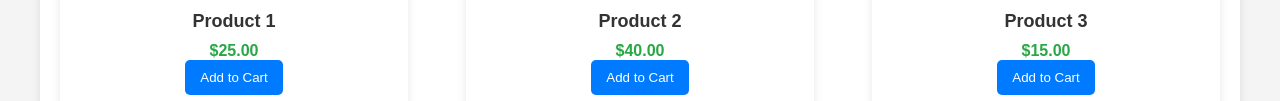
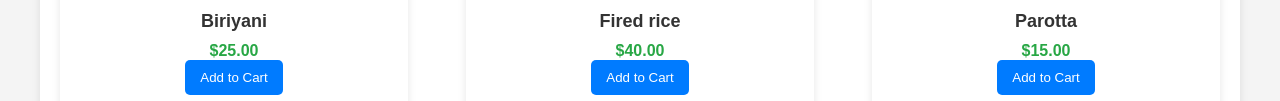
Before and after one commit to Yuvaraj-art07/shopping-cart, a plain HTML site: page index.html in a window 1280 px wide. Shown: the part 265-366 px from the top of the page. Drawn offline with Linux system fonts and the light colour scheme.

Commit message:
Update index.html

```diff
--- a/index.html
+++ b/index.html
@@ -14,19 +14,19 @@
         <div class="products">
             <div class="product">
                 <img src="https://via.placeholder.com/150" alt="Product 1">
-                <h2>Product 1</h2>
+                <h2>Biriyani</h2>
                 <p class="price">$25.00</p>
                 <button class="add-to-cart">Add to Cart</button>
             </div>
             <div class="product">
                 <img src="https://via.placeholder.com/150" alt="Product 2">
-                <h2>Product 2</h2>
+                <h2>Fired rice</h2>
                 <p class="price">$40.00</p>
                 <button class="add-to-cart">Add to Cart</button>
             </div>
             <div class="product">
                 <img src="https://via.placeholder.com/150" alt="Product 3">
-                <h2>Product 3</h2>
+                <h2>Parotta</h2>
                 <p class="price">$15.00</p>
                 <button class="add-to-cart">Add to Cart</button>
             </div>
```
